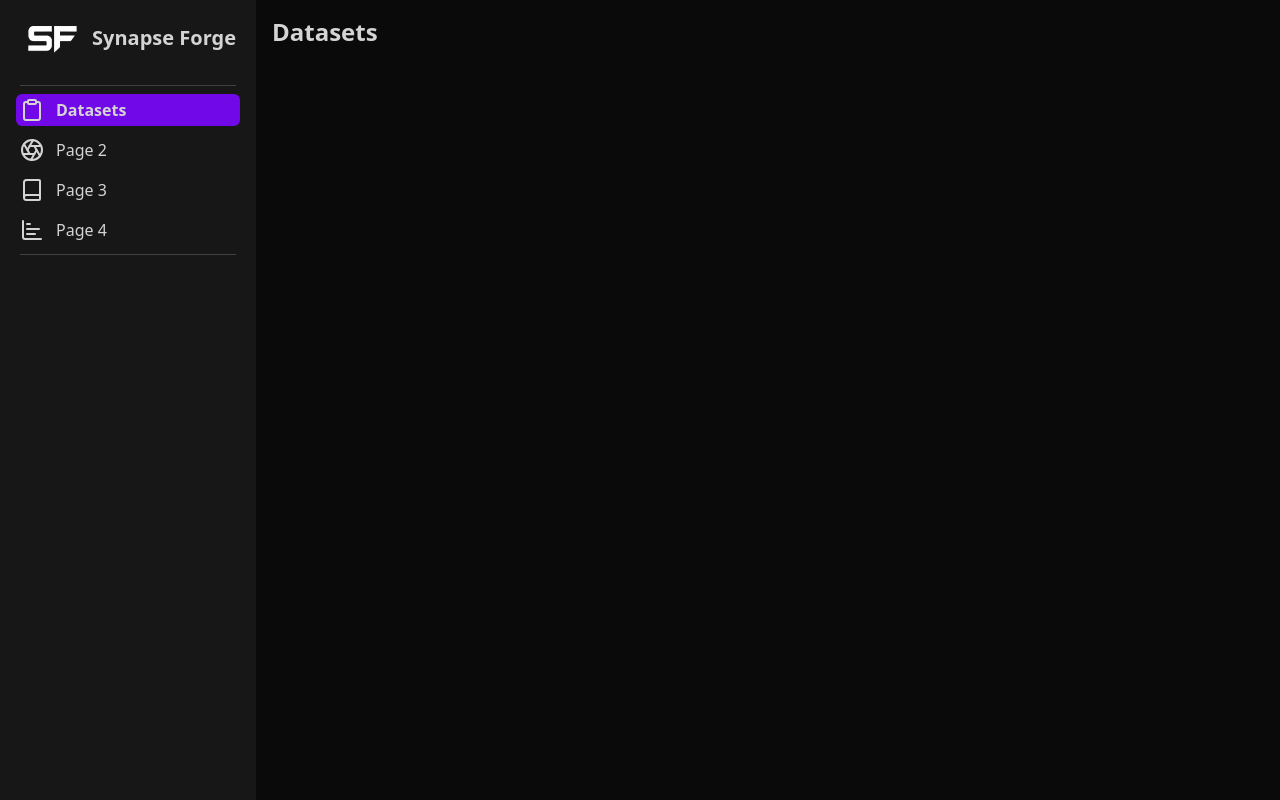
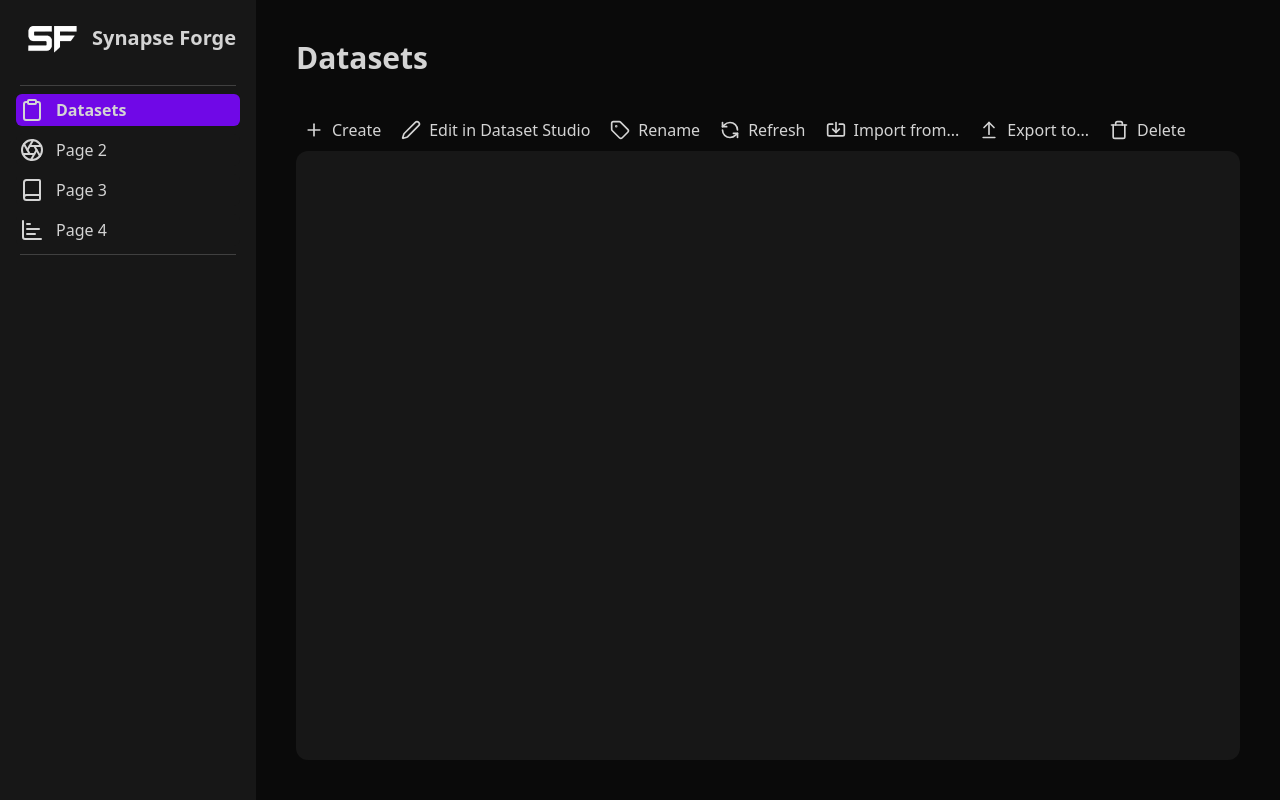
Before and after one commit to GreatLolz/forge-frontend, a React (Vite) app: page /datasets in a window 1280 px wide. Built offline with nearby package versions, Linux system fonts and the light colour scheme.

Commit message:
add ControlButtons for the dataset list

```diff
--- /dev/null
+++ b/src/components/datasets/ControlButton.tsx
@@ -0,0 +1,10 @@
+import { Button } from "@headlessui/react";
+
+export default function ControlButton({ icon, text }: { icon: any, text: string }) {
+    return (
+        <Button className="px-2 rounded-md flex items-center space-x-2 hover:bg-neutral-900 hover:cursor-pointer">
+            {icon}
+            <span>{text}</span>
+        </Button>
+    )
+}
--- a/src/pages/Datasets.tsx
+++ b/src/pages/Datasets.tsx
@@ -1,7 +1,22 @@
+import { ArrowUpFromLine, Import, Pen, Plus, RefreshCcw, Tag, Trash } from "lucide-react";
+import ControlButton from "../components/datasets/ControlButton";
+
 export default function Datasets() {
     return (
-        <div className="p-4"    >
-            <h1 className="text-2xl font-bold">Datasets</h1>
+        <div className="p-10 h-full flex flex-col">
+            <h1 className="text-3xl font-bold mb-10">Datasets</h1>
+            <div className="h-8 flex space-x-1">
+                <ControlButton icon={<Plus size={20} />} text="Create" />
+                <ControlButton icon={<Pen size={20} />} text="Edit in Dataset Studio" />
+                <ControlButton icon={<Tag size={20} />} text="Rename" />
+                <ControlButton icon={<RefreshCcw size={20} />} text="Refresh" />
+                <ControlButton icon={<Import size={20} />} text="Import from..." />
+                <ControlButton icon={<ArrowUpFromLine size={20} />} text="Export to..." />
+                <ControlButton icon={<Trash size={20} />} text="Delete" />
+            </div>
+            <div className="bg-neutral-900 w-full h-full mt-2 rounded-xl">
+
+            </div>
         </div>
     )
 }
```
